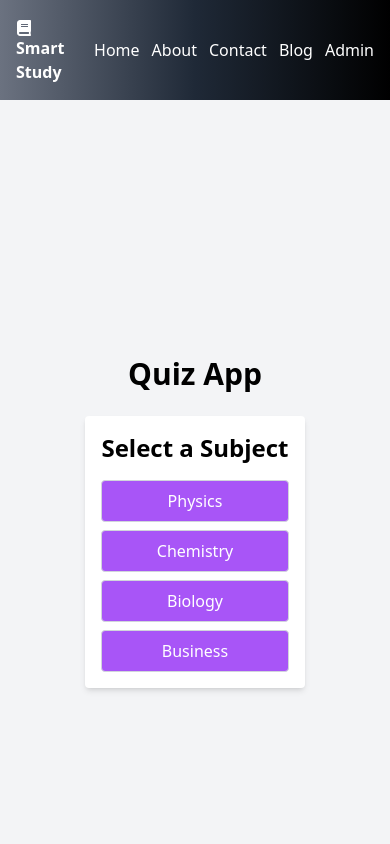
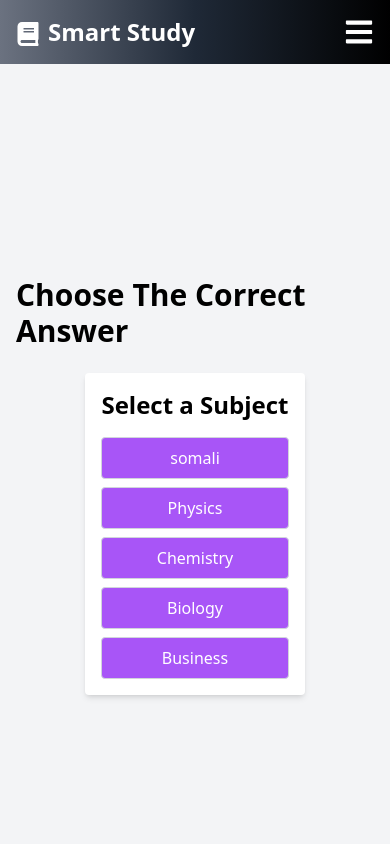
Before and after one commit to engabdullah-2024/Smart-Study, a React (Vite) app: page /quiz in a window 390 px wide. Shown: the top 844 px of the page. Built offline with nearby package versions, Linux system fonts and the light colour scheme.

Commit message:
Waxaan ku sameeyay updates fara badan

```diff
--- a/src/components/Header.jsx
+++ b/src/components/Header.jsx
@@ -1,28 +1,62 @@
-// Header.js
-import React from 'react';
-import { FaBook } from 'react-icons/fa';  // Logo icon
+import React, { useState } from 'react';
+import { FaBook, FaBars, FaTimes } from 'react-icons/fa'; // Icons for menu and close
 import { Link } from 'react-router-dom';
 
 const Header = () => {
+  const [navOpen, setNavOpen] = useState(false); // State to toggle the nav
+
+  const toggleNav = () => {
+    setNavOpen(!navOpen);
+  };
+
   return (
-    <header className=" bg-gradient-to-r from-gray-500 via-gray-800 to-black p-4 shadow-lg">
+    <header className="bg-gradient-to-r from-gray-500 via-gray-800 to-black p-4 shadow-lg">
       <div className="container mx-auto flex items-center justify-between">
+        {/* Logo Section */}
         <div className="flex items-center">
-       <Link to="/">
-       <FaBook className="text-white sm:text-4xl mr-2 mt-1" /> {/* Logo Icon */}
-         <h1 className="text-white sm:text-3xl font-bold ">Smart Study </h1>  {/* Website Name */}
-       </Link>
+          <Link to="/" className="flex items-center">
+            <FaBook className="text-white text-2xl mr-2 mt-1" /> {/* Logo Icon */}
+            <h1 className="text-white text-2xl font-bold">Smart Study</h1> {/* Website Name */}
+          </Link>
         </div>
-        <nav className="flex space-x-3">
-          <Link to="/" className="text-white sm:text-lg hover:underline">Home</Link>
-          <Link to="/about" className="text-white sm:text-lg hover:underline">About</Link>
-          <Link to="/contact" className="text-white sm:text-lg hover:underline">Contact</Link>
-          <Link to="/blogpage" className="text-white sm:text-lg hover:underline">Blog</Link>
-          <Link to="/Login" className="text-white sm:text-lg hover:underline">Admin</Link>
+
+        {/* Menu Icon (Mobile View) */}
+        <div className="sm:hidden">
+          {navOpen ? (
+            <FaTimes onClick={toggleNav} className="text-white text-3xl cursor-pointer" />
+          ) : (
+            <FaBars onClick={toggleNav} className="text-white text-3xl cursor-pointer" />
+          )}
+        </div>
+
+        {/* Nav Links */}
+        <nav
+          className={`${
+            navOpen ? 'block' : 'hidden'
+          } absolute sm:static top-16 left-0 w-full sm:w-auto bg-gray-900 sm:bg-transparent sm:flex sm:space-x-3 p-4 sm:p-0 z-10`}
+        >
+          <Link to="/" className="text-white block sm:inline-block text-lg hover:underline">
+            Home
+          </Link>
+          <Link to="/about" className="text-white block sm:inline-block text-lg hover:underline">
+            About
+          </Link>
+          <Link to="/contact" className="text-white block sm:inline-block text-lg hover:underline">
+            Contact
+          </Link>
+          <Link to="/blogpage" className="text-white block sm:inline-block text-lg hover:underline">
+            Blog
+          </Link>
+          <Link to="/login" className="text-white block sm:inline-block text-lg hover:underline">
+            Admin
+          </Link>
+          <Link to="/quiz" className="text-white block sm:inline-block text-lg hover:underline">
+            Quiz
+          </Link>
         </nav>
       </div>
     </header>
   );
 };
 
-export default Header
+export default Header;
--- a/src/pages/AboutPage.jsx
+++ b/src/pages/AboutPage.jsx
@@ -1,6 +1,6 @@
 // AboutPage.js
 import React, { useEffect } from 'react';
-import { FaProjectDiagram, FaSmile, FaBullseye, FaHandsHelping, FaUserCircle, FaStar } from 'react-icons/fa';
+import {  FaBullseye, FaHandsHelping, } from 'react-icons/fa';
 import aniga from "../images/aniga.jpg";
 import Muscab from "../images/Muscab.jpg";
 import AOS from 'aos';
@@ -12,7 +12,7 @@ const AboutPage = () => {
   }, []);
 
   return (
-    <div className="min-h-screen bg-gradient-to-r from-gray-900 via-gray-800 to-black p-8">
+    <div className="min-h-screen bg-gradient-to-r from-gray-900 via-gray-800 to-black p-8 mt-[50%] sm:mt-0">
       <div data-aos="fade-down">
         <h1 className="text-4xl font-bold text-center text-white">About Smart Study</h1>
         <p className="mt-4 text-center text-white">
--- a/src/pages/ContactPage.jsx
+++ b/src/pages/ContactPage.jsx
@@ -3,7 +3,7 @@ import { FaEnvelope, FaPhone, FaMapMarkerAlt } from 'react-icons/fa';
 
 const ContactPage = () => {
   return (
-    <div className="min-h-screen  bg-gradient-to-r from-gray-900 via-gray-800 to-black p-8">
+    <div className="min-h-screen  bg-gradient-to-r from-gray-900 via-gray-800 to-black p-8 mt-10">
       <h1 className="text-4xl font-bold text-center text-white">Contact Us</h1>
       <p className="text-xl mt-4 text-center text-white">
         Reach out to us for any inquiries or assistance!
@@ -35,4 +35,4 @@ const ContactPage = () => {
   );
 };
 
-export default ContactPage;
+export default ContactPage;
--- a/src/pages/DashboardPage.jsx
+++ b/src/pages/DashboardPage.jsx
@@ -33,7 +33,7 @@ ChartJS.register(
 const Dashboard = () => {
   // Sample data for the charts
   const barData = {
-    labels: ['Tarbiyo', 'Carabi', 'Taariikh', 'Physics', 'English', 'Biology', 'Chemistry', 'Business'],
+    labels: ['Tarbiyo', 'Carabi', 'Taariikh', 'Physics', 'English', 'Somali',  'Business'],
     datasets: [
       {
         label: 'Total Downloads',
--- a/src/pages/HomePage.jsx
+++ b/src/pages/HomePage.jsx
@@ -27,7 +27,7 @@ const HomePage = () => {
     link.href = subject.pdf;
     link.download = subject.name;
     link.click();
-    toast.success('Successfully downloaded');
+    toast.success('Successfully downloaded')
   };
 
   const handleSubjectClick = (subject) => {
@@ -35,7 +35,7 @@ const HomePage = () => {
   };
 
   return (
-    <div className="min-h-screen bg-gradient-to-r from-gray-900 via-gray-800 to-black p-8">
+    <div className="min-h-screen bg-gradient-to-r from-gray-900 via-gray-800 to-black p-8  ">
       <Toaster />
 
       {/* Header Section */}
--- a/src/pages/LoginPage.jsx
+++ b/src/pages/LoginPage.jsx
@@ -33,7 +33,7 @@ const LoginPage = () => {
   };
 
   return (
-    <div className="flex items-center justify-center min-h-screen bg-gray-100">
+    <div className="flex items-center justify-center min-h-screen bg-gray-100 mt-10">
       <div className="w-full max-w-md bg-white p-8 rounded-lg shadow-md">
         <h2 className="text-3xl font-bold text-center mb-6">Login</h2>
         {errorMessage && (
--- a/src/pages/QuizPage.jsx
+++ b/src/pages/QuizPage.jsx
@@ -2,6 +2,14 @@ import React, { useState } from 'react';
 
 // Questions for each subject
 const subjectsWithQuestions = {
+  somali: [
+    { question: 'Micnaha Erayga Wadaay Waa?', options: ['Nin', 'Diraac', 'Abaar', 'Saaxiib'], answer: 'Saaxiib' },
+    { question: 'Micnaha Erayga Dingaraaro Waa?', options: ['Qof la sigay', 'Qof aan la sigin', 'Dabar', 'Midna'], answer: 'Qof la sigay' },
+    { question: 'Micnaha Erayga Raar Waa?', options: ['Sibraar', 'Guran', 'Buurta Gunteeda Hoose', 'Midna'], answer: 'Buurta Gunteeda Hoose' },
+    { question: 'Ili il ma', options: ['Dhugato', 'Dheehato', 'Ma giigsana', 'dhowrto'], answer: 'dhowrto' },
+    { question: 'Micnaha Erayga Amakaag Waa?', options: ['Askun', 'Yaab', 'Guntin', 'Midna'], answer: 'Yaab' },
+
+  ],
   Physics: [
     { question: 'What is the unit of resistance?', options: ['Ohm', 'Watt', 'Volt', 'Ampere'], answer: 'Ohm' },
     { question: 'What is Newton’s second law of motion?', options: ['F = ma', 'E = mc²', 'V = IR', 'W = mg'], answer: 'F = ma' },
@@ -126,7 +134,7 @@ const QuizPage = () => {
 
   return (
     <div className="flex flex-col items-center justify-center min-h-screen bg-gray-100 p-4">
-      <h1 className="text-3xl font-bold mb-6">Quiz App</h1>
+      <h1 className="text-3xl font-bold mb-6 hover:text-blue-500">Choose The Correct Answer</h1>
       {!selectedSubject ? (
         <div className="bg-white p-4 rounded shadow-md text-center">
           <h2 className="text-2xl font-semibold mb-4">Select a Subject</h2>
```
